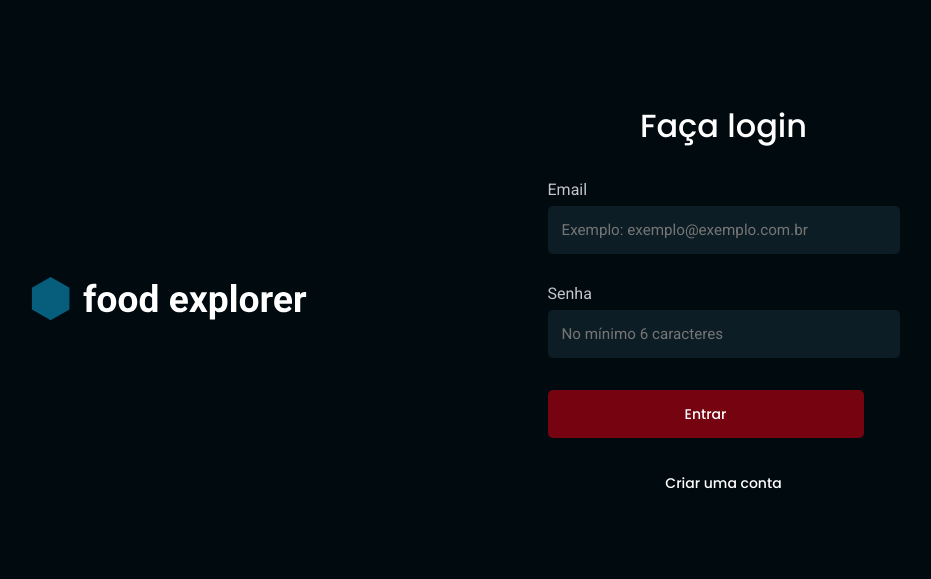
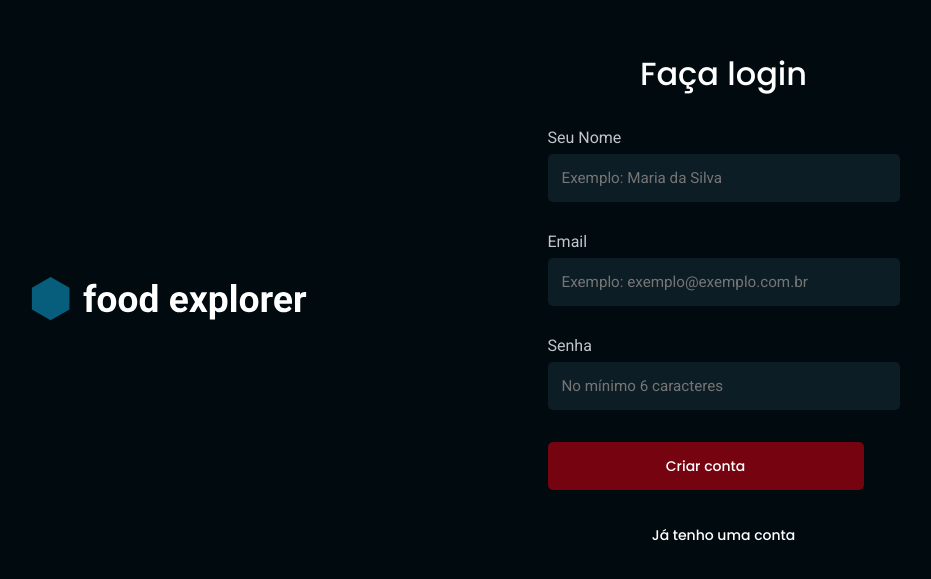
Before and after one commit to consolmagno/food_explorer, a React (Vite) app: page /register in a window 1280 px wide. Shown: the part 101-680 px from the top of the page, without its empty margins (176-1107 px from the left). Built offline with nearby package versions, Linux system fonts and the light colour scheme.

Commit message:
Create sign up page and the authentication route

```diff
--- a/package.json
+++ b/package.json
@@ -13,6 +13,7 @@
     "react": "^18.2.0",
     "react-dom": "^18.2.0",
     "react-icons": "^4.11.0",
+    "react-router-dom": "^6.16.0",
     "styled-components": "^6.0.8"
   },
   "devDependencies": {
--- a/src/main.jsx
+++ b/src/main.jsx
@@ -4,13 +4,13 @@ import { ThemeProvider } from 'styled-components'
 import theme from "./styles/theme"
 import GlobalStyles from "./styles/global"
 
-import { SignIn } from './pages/SignIn'
+import { Routes } from './routes'
 
 ReactDOM.createRoot(document.getElementById('root')).render(
   <React.StrictMode>
     <ThemeProvider theme={theme}>
       <GlobalStyles/>
-      <SignIn/>
+      <Routes/>
     </ThemeProvider>
   </React.StrictMode>,
 )
--- a/src/pages/SignIn/index.jsx
+++ b/src/pages/SignIn/index.jsx
@@ -12,7 +12,7 @@ export function SignIn(){
           <form>
             <h1>Faça login</h1>
             <Input type="text" placeholder="Exemplo: exemplo@exemplo.com.br" label="Email" id="email"/>
-            <Input type="text" placeholder="No mínimo 6 caracteres" label="Senha" id="password"/>
+            <Input type="password" placeholder="No mínimo 6 caracteres" label="Senha" id="password"/>
             <Button title="Entrar"></Button>
             <ButtonText title="Criar uma conta"></ButtonText>
           </form>
--- /dev/null
+++ b/src/pages/SignUp/index.jsx
@@ -0,0 +1,24 @@
+import { Container, Content } from "./style";
+import { Input } from "../../components/Input";
+import { Button } from "../../components/Button";
+import { ButtonText } from "../../components/ButtonText";
+import HorizontalLogo from "../../assets/horizontal_logo.svg"
+
+export function SignUp(){
+  return(
+    <Container>
+      <Content>
+          <img src={HorizontalLogo} alt=""/>
+          <form>
+            <h1>Faça login</h1>
+            <Input type="text" placeholder="Exemplo: Maria da Silva" label="Seu Nome" id="name"/>
+            <Input type="text" placeholder="Exemplo: exemplo@exemplo.com.br" label="Email" id="email"/>
+            <Input type="password" placeholder="No mínimo 6 caracteres" label="Senha" id="password"/>
+            <Button title="Criar conta"></Button>
+            <ButtonText title="Já tenho uma conta"></ButtonText>
+          </form>
+        </Content>
+    </Container>
+
+  )
+}
--- /dev/null
+++ b/src/pages/SignUp/style.js
@@ -0,0 +1,42 @@
+import styled from "styled-components";
+
+export const Container = styled.div`
+  display: grid;
+  justify-content: center;
+  align-items: center;
+  height: 100vh;
+  width: 100vw;
+
+`
+export const Content = styled.div`
+  display: flex;
+  flex-direction: column;
+  gap: 5rem;
+
+  form{
+    display: grid;
+    gap: 2rem;
+
+    h1{
+    display: none;
+
+    font-family: 'Poppins', sans-serif;
+    font-weight: 500;
+    font-size: 2rem;
+    text-align: center;
+    }
+  }
+
+  @media screen and (min-width: 1000px){
+    flex-direction: row;
+    gap: 15rem;
+
+    form{
+      width: 22rem;
+
+      h1{
+      display: inline;
+      }
+    }
+  }
+`
--- a/src/routes/auth.routes.jsx
+++ b/src/routes/auth.routes.jsx
@@ -0,0 +1,12 @@
+import { Routes, Route } from "react-router-dom"
+import { SignIn } from '../pages/SignIn'
+import { SignUp } from '../pages/SignUp'
+
+export function AuthRoutes(){
+  return(
+    <Routes>
+      <Route path="/" element={<SignIn/>}/>
+      <Route path="/register" element={<SignUp/>}/>
+    </Routes>
+  )
+}
--- a/src/routes/index.jsx
+++ b/src/routes/index.jsx
@@ -0,0 +1,10 @@
+import { BrowserRouter } from "react-router-dom";
+import { AuthRoutes } from "./auth.routes";
+
+export function Routes(){
+  return(
+    <BrowserRouter>
+      <AuthRoutes/>
+    </BrowserRouter>
+  )
+}
```
Also changed, not shown: 1 other file (tests, documents, lock files or other folders).
